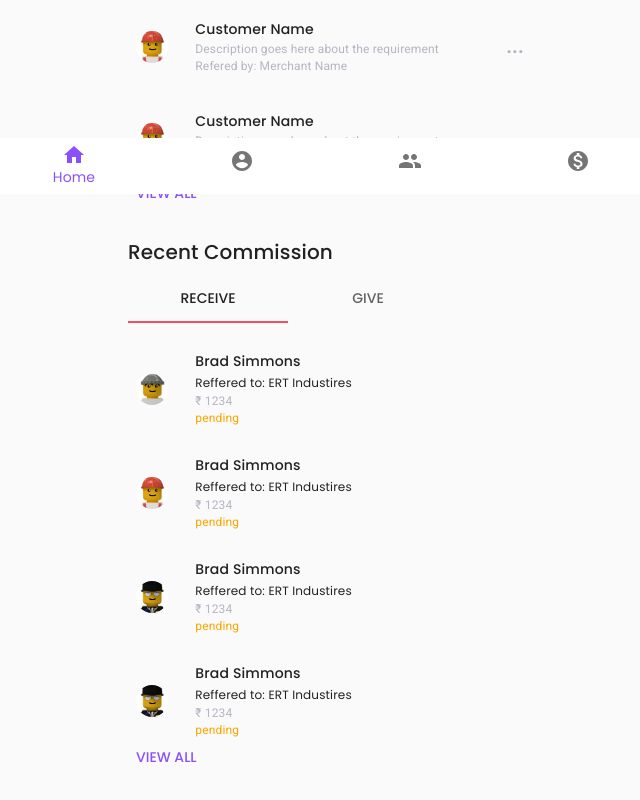
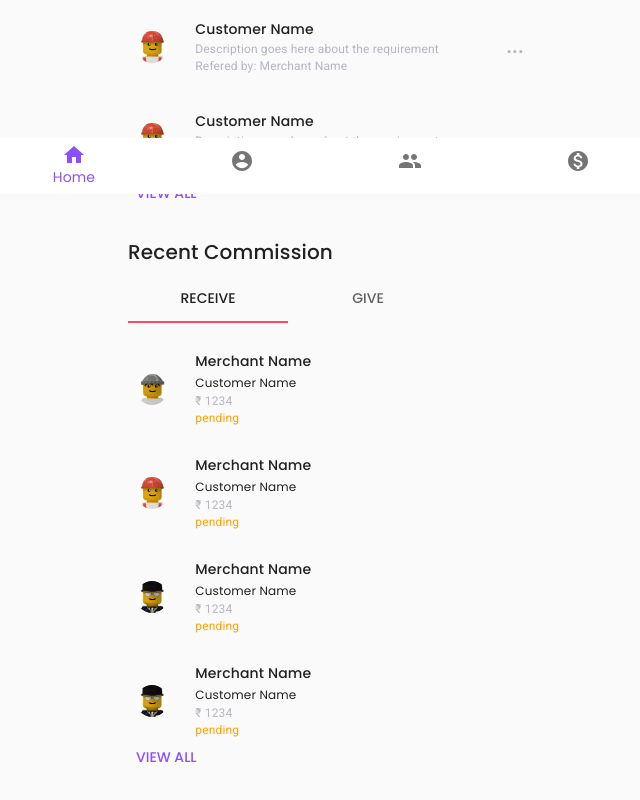
Before and after one commit to pankzagrwal/share2d, a React (Create React App) app: page / in a window 1280 px wide. Shown: the part 606-1406 px from the top of the page, without its empty margins (314-954 px from the left). Built offline with nearby package versions, Linux system fonts and the light colour scheme; sample sign-in values are in the browser's storage.

Commit message:
Update recentCommission.js

```diff
--- a/src/components/RecentCommission/recentCommission.js
+++ b/src/components/RecentCommission/recentCommission.js
@@ -70,6 +70,10 @@ const useStyles = makeStyles((theme) => ({
     },
     actionItem: {
         marginTop: theme.spacing(2)
+    },
+    callText: {
+      padding: 0,
+      textTransform: 'none'
     }
 }));
 
@@ -83,7 +87,7 @@ const profilePicMap = {
 }
 
 export const CommissionGive = ({
-    name='Brad Simmons',
+    name='Merchant Name',
     status = 'pending',
     isStore
 }) => {
@@ -98,16 +102,21 @@ export const CommissionGive = ({
             </Grid>
             <Grid item container xs={8}  alignItems='center'>
                 <Grid item container direction='row' alignItems='center'>
+                <Button href={'tel:9552530381'} className={classes.callText}>
                     <Typography variant='subtitle2'>
                         {name}
                     </Typography>
+                  </Button>
                 </Grid>
                 {
                   !isStore &&
                   <Grid item  direction='row' alignItems='center'>
+                  <Button href={'tel:9552530381'} className={classes.callText}>
                       <Typography variant='caption'>
-                          Referred By: AAA Industires
+                          {/* Referred By: AAA Industires */}
+                          Customer name
                       </Typography>
+                    </Button>
                   </Grid>
                 }
                 {
@@ -138,14 +147,15 @@ export const CommissionGive = ({
 }
 
 export const CommissionReceive = ({
-    name = 'Brad Simmons',
+    name = 'Merchant Name',
     status = 'pending',
-    isStore
+    isStore,
+    onClick = () => {}
 }) => {
     const classes = useStyles();
     const profile = Math.floor(Math.random() * 6) + 1;
     return (
-        <Grid container alignItems='center' spacing={1} direction='row' className={classes.container}>
+        <Grid container alignItems='center' spacing={1} direction='row' className={classes.container} onClick={onClick}>
         <Grid item xs={2}>
             <Button href={'tel:9552530381'} className={classes.buttonBlock}>
             <Avatar src={profilePicMap[profile]} className={classes.small}/>
@@ -153,16 +163,20 @@ export const CommissionReceive = ({
         </Grid>
         <Grid item container xs={8}  alignItems='center'>
             <Grid item container direction='row' alignItems='center'>
-            <Typography variant='subtitle2'>
-                {name}
-            </Typography>
+            <Button href={'tel:9552530381'} className={classes.callText}>
+              <Typography variant='subtitle2'>
+                  {name}
+              </Typography>
+            </Button>
             </Grid>
             {
               !isStore &&
               <Grid item container direction='row' alignItems='center'>
+              <Button href={'tel:9552530381'} className={classes.callText}>
                 <Typography variant='caption'>
-                  Reffered to: ERT Industires
+                  Customer Name
                 </Typography>
+              </Button>
               </Grid>
             }
             <Grid item container  className={classes.textMuted} direction='column'>
```
